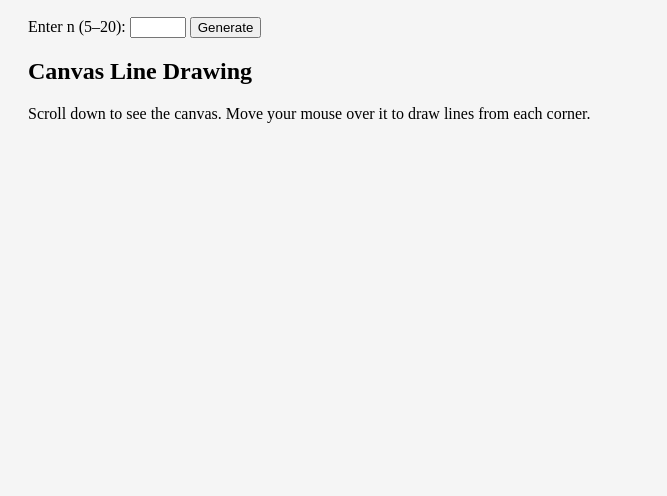
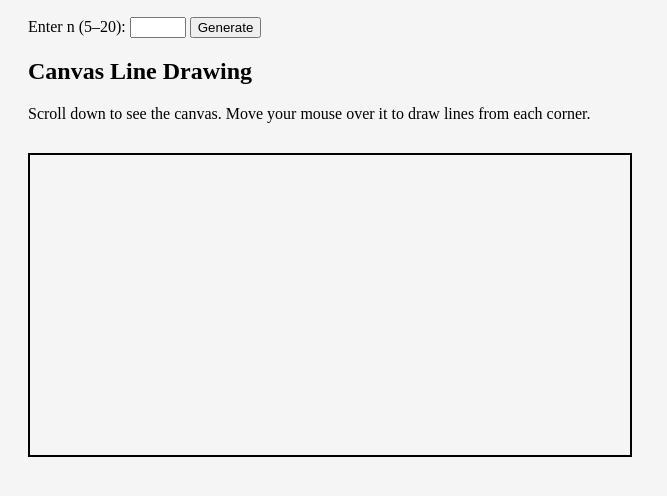
Before and after one commit to lexa24lexa/WSP_lab6, a plain HTML site: page index.html in a window 1280 px wide. Shown: the part 138-634 px from the top of the page, without its empty margins (0-667 px from the left). Drawn offline with Linux system fonts and the light colour scheme.

Commit message:
style canvas

```diff
--- a/styles.css
+++ b/styles.css
@@ -32,3 +32,12 @@ th {
     color: red;
     font-weight: bold;
 }
+ /* canvas drawing */
+.drawingX {
+    border: 2px solid black;
+    display: block;
+    margin: 30px 0;
+    width: 100%;
+    max-width: 600px;
+    height: 300px;
+}
```
